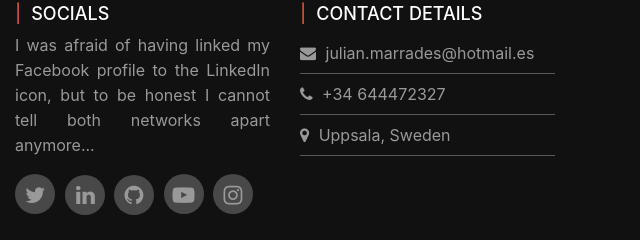
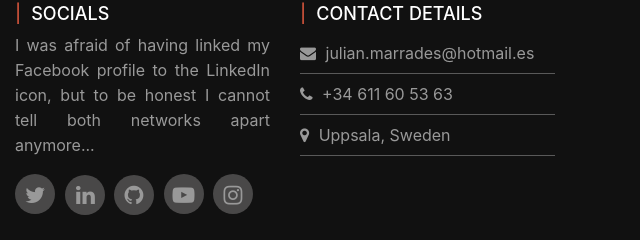
Before and after one commit to jCodingStuff/jCodingStuff.github.io, a plain HTML site: page index.html in a window 1280 px wide. Shown: the part 2518-2758 px from the top of the page, 640-1280 px from the left. Drawn offline with nearby package versions, Linux system fonts and the light colour scheme.

Commit message:
Update index.html

```diff
--- a/index.html
+++ b/index.html
@@ -267,7 +267,7 @@
               <h2>Contact details</h2>
               <ul>
                 <li><i class="fa fa-envelope"></i> julian.marrades@hotmail.es</li>
-                <li><i class="fa fa-phone"></i> +34 644472327</li>
+                <li><i class="fa fa-phone"></i> +34 611 60 53 63</li>
                 <li><i class="fa fa-map-marker"></i> Uppsala, Sweden</li>
               </ul>
             </div>
```
